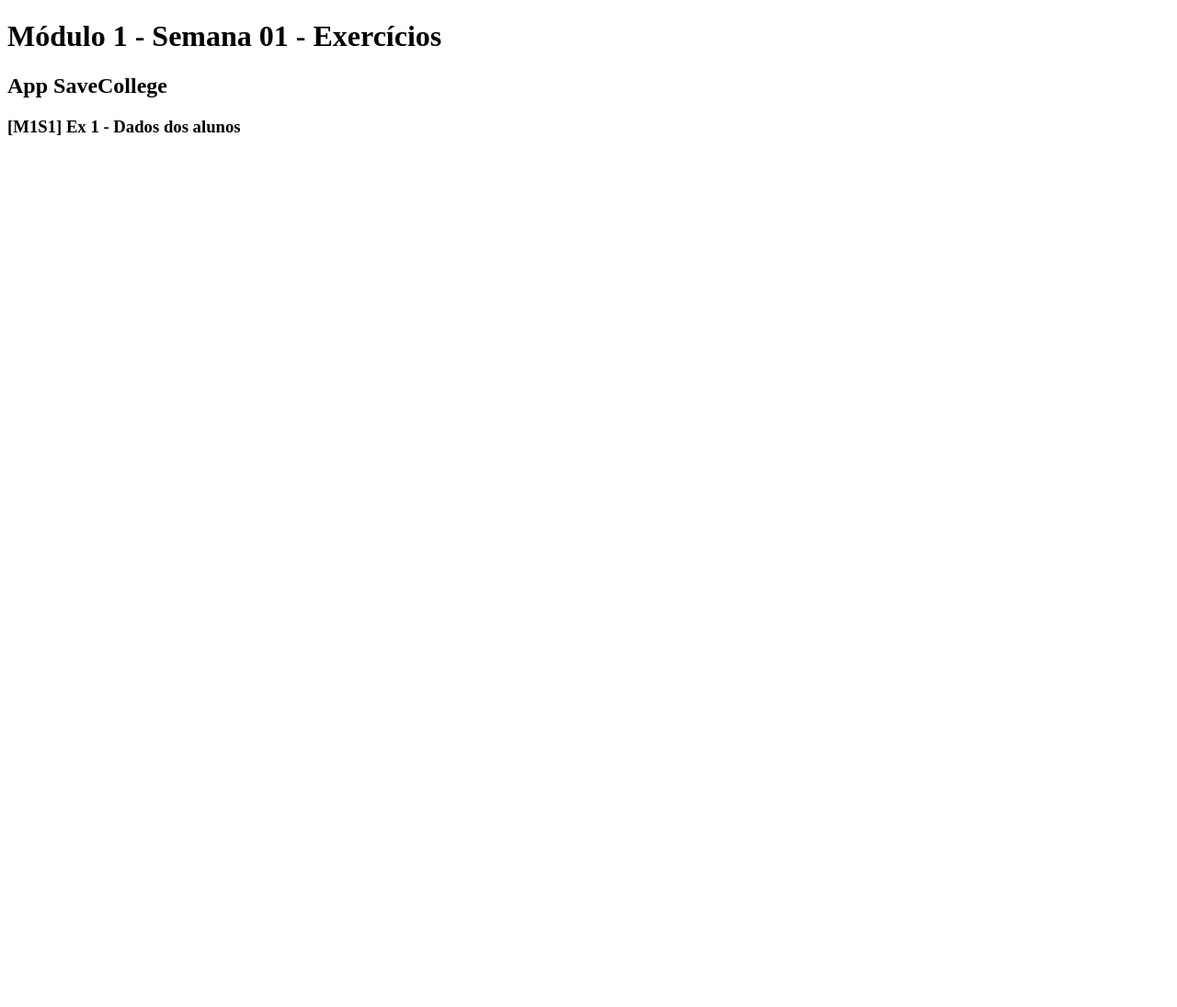
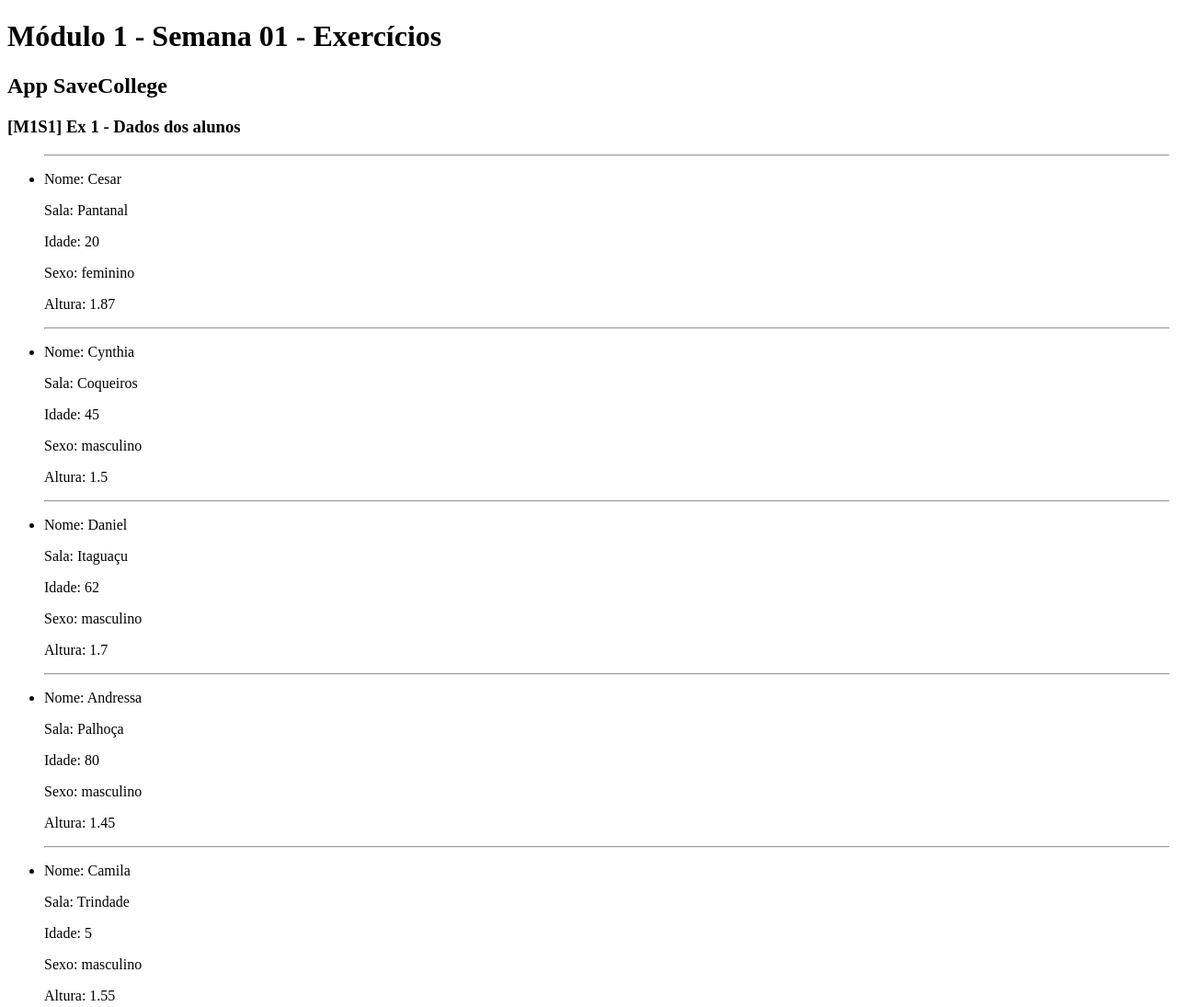
Before and after one commit to reyduar/SaveCollegeApp, a plain HTML site: page index.html in a window 1280 px wide. Shown: the top 1095 px of the page at 92% size. Before the commit the page ends 800 px from the top, so only its background shows below. Drawn offline with Linux system fonts and the light colour scheme.

Commit message:
Added exercise 1

```diff
--- a/index.html
+++ b/index.html
@@ -5,11 +5,19 @@
     <meta charset="UTF-8" />
     <meta name="viewport" content="width=device-width, initial-scale=1" />
     <link href="./css/style.css" rel="stylesheet" />
-    <script src="./js/app.js"></script>
   </head>
   <body>
     <h1>Módulo 1 - Semana 01 - Exercícios</h1>
     <h2>App SaveCollege</h2>
     <h3>[M1S1] Ex 1 - Dados dos alunos</h3>
+    <div id="ex1"></div>
+    <h3>[M1S1] Ex 2 - Média dos alunos</h3>
+    <div id="ex2"></div>
+    <h3>[M1S1] Ex 3 - Alunos aprovados</h3>
+    <div id="ex3"></div>
+    <h3>[M1S1] Ex 4 - Salvar no Github</h3>
+    <div id="ex4"></div>
+
+    <script src="./js/ex1.js"></script>
   </body>
 </html>
--- a/js/app.js
+++ /dev/null
@@ -1,46 +0,0 @@
-const studens = [
-  {
-    name: "Cesar",
-    room: "Pantanal",
-    age: 20,
-    gender: "feminino",
-    height: 1.87,
-  },
-  {
-    name: "Cynthia",
-    room: "Coqueiros",
-    age: 45,
-    gender: "masculino",
-    height: 1.5,
-  },
-  {
-    name: "Daniel",
-    room: " Itaguaçu",
-    age: 62,
-    gender: "masculino",
-    height: 1.7,
-  },
-  {
-    name: "Andressa",
-    room: "Palhoça",
-    age: 80,
-    gender: "masculino",
-    height: 1.45,
-  },
-  {
-    name: "Camila",
-    room: "Trindade",
-    age: 5,
-    gender: "masculino",
-    height: 1.55,
-  },
-];
-studens.forEach((student) => {
-  console.log("====================================");
-  console.log(`Nome: ${student.name}`);
-  console.log(`Sala: ${student.room}`);
-  console.log(`Idade: ${student.age}`);
-  console.log(`Sexo: ${student.gender}`);
-  console.log(`Altura: ${student.height}`);
-  console.log("====================================");
-});
--- /dev/null
+++ b/js/ex1.js
@@ -0,0 +1,75 @@
+const students = [
+  {
+    name: "Cesar",
+    room: "Pantanal",
+    age: 20,
+    gender: "feminino",
+    height: 1.87,
+  },
+  {
+    name: "Cynthia",
+    room: "Coqueiros",
+    age: 45,
+    gender: "masculino",
+    height: 1.5,
+  },
+  {
+    name: "Daniel",
+    room: " Itaguaçu",
+    age: 62,
+    gender: "masculino",
+    height: 1.7,
+  },
+  {
+    name: "Andressa",
+    room: "Palhoça",
+    age: 80,
+    gender: "masculino",
+    height: 1.45,
+  },
+  {
+    name: "Camila",
+    room: "Trindade",
+    age: 5,
+    gender: "masculino",
+    height: 1.55,
+  },
+];
+
+const consoleReport = () => {
+  students.forEach((student) => {
+    console.log("====================================");
+    console.log(`Nome: ${student.name}`);
+    console.log(`Sala: ${student.room}`);
+    console.log(`Idade: ${student.age}`);
+    console.log(`Sexo: ${student.gender}`);
+    console.log(`Altura: ${student.height}`);
+    console.log("====================================");
+  });
+};
+
+const htmlReport = () => {
+  let listItem = "";
+  students.forEach((student) => {
+    listItem += `
+    <li>
+      <hr />
+      <p>Nome: ${student.name}</p>
+      <p>Sala: ${student.room}</p>
+      <p>Idade: ${student.age}</p>
+      <p>Sexo: ${student.gender}</p>
+      <p>Altura: ${student.height}</p>
+    </li>
+    `;
+  });
+  const contenerApp = document.querySelector("#ex1");
+  contenerApp.innerHTML = `<ul>${listItem}</ul>`;
+};
+
+function showStudentsList() {
+  consoleReport();
+  htmlReport();
+}
+
+// run exercice
+showStudentsList();
```
Also changed, not shown: data/students.js (added).
